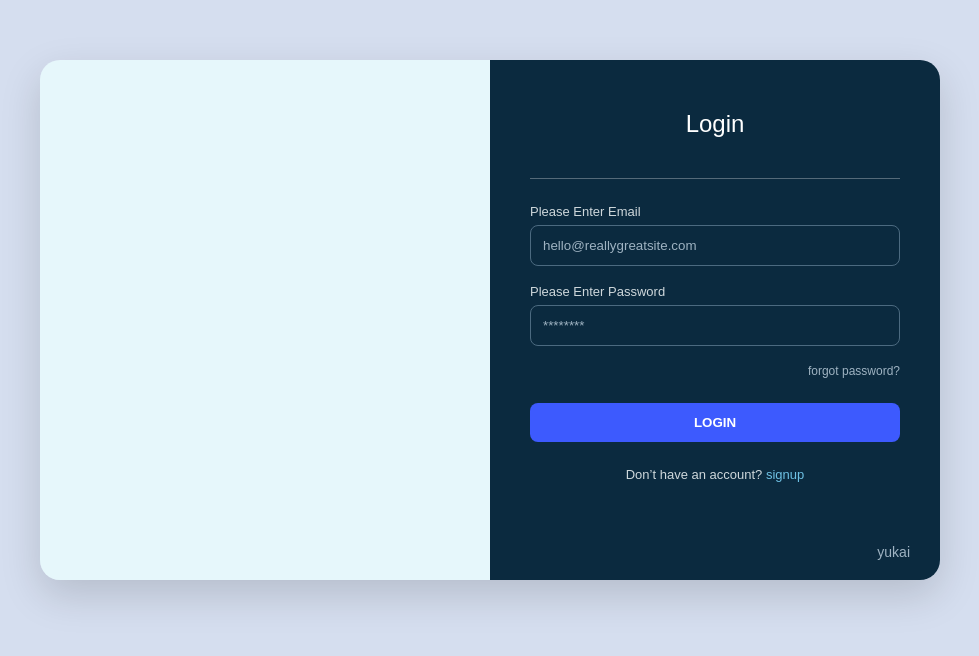
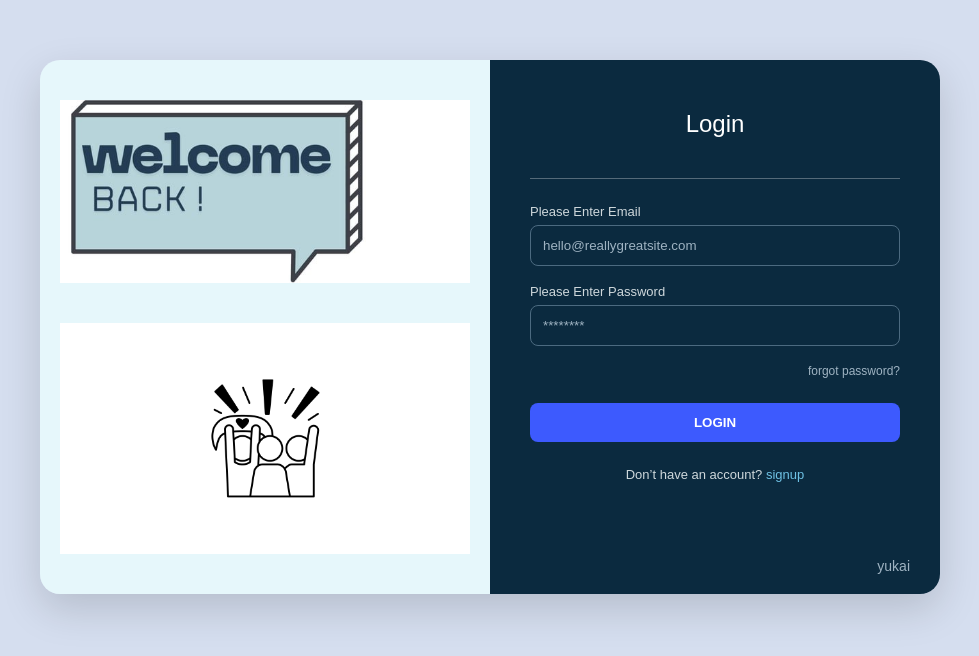
Before and after one commit to WaiZawTun-coder/yukai_frontend, a Next.js app: page /login in a window 1280 px wide. Shown: the top 656 px of the page, without its empty margins (150-1129 px from the left). Built offline with nearby package versions, Linux system fonts and the light colour scheme.

Commit message:
Create login page

```diff
--- a/src/app/css/login.css
+++ b/src/app/css/login.css
@@ -1,26 +1,38 @@
 .login-wrapper {
-  width: 900px;
-  height: 520px;
+  max-width: 900px;
+  width: 100%;
+  min-height: 520px;
   margin: 60px auto;
   display: flex;
   border-radius: 20px;
   overflow: hidden;
   box-shadow: 0 15px 40px rgba(0, 0, 0, 0.15);
 }
-.login-line {
-  border: none;
-  height: 1px;
-  background-color: rgba(255, 255, 255, 0.3);
-  margin: 35px 0 25px;
-}
+
 .login-left {
   width: 50%;
   background: #e6f7fb;
   display: flex;
+  flex-direction: column;
+  justify-content: center;
   align-items: center;
-  justify-content: center;
+  gap: 40px;
+  padding: 40px 20px;
 }
 
+.icon-img {
+  max-width: 900px;
+  width: 100%;
+  height: auto;
+}
+
+.people-img {
+  max-width: 5000px;
+  width: 100%;
+  height: auto;
+}
+
+/* RIGHT SIDE */
 .login-right {
   width: 50%;
   background: #0b2a3f;
@@ -28,10 +40,18 @@
   padding: 50px 40px;
   position: relative;
 }
+
 .login-right h2 {
   text-align: center;
   margin-bottom: 40px;
   font-weight: 500;
+}
+
+.login-line {
+  border: none;
+  height: 1px;
+  background-color: rgba(255, 255, 255, 0.3);
+  margin: 35px 0 25px;
 }
 
 .login-right form {
@@ -44,23 +64,7 @@
   margin-bottom: 6px;
   color: #cfd8dc;
 }
-login-right input {
-  background: transparent;
-  border: 1px solid #4c6a80;
-  border-radius: 8px;
-  padding: 12px;
-  color: #fff;
-  margin-bottom: 18px;
-  outline: none;
-}
 
-.login-right input::placeholder {
-  color: #9fb3c2;
-}
-
-.login-right input:focus {
-  border-color: #6ec1e4;
-}
 .login-right input {
   background: transparent;
   border: 1px solid #4c6a80;
@@ -78,6 +82,7 @@ login-right input {
 .login-right input:focus {
   border-color: #6ec1e4;
 }
+
 .forgot {
   text-align: right;
   font-size: 12px;
@@ -86,9 +91,6 @@ login-right input {
   text-decoration: none;
 }
 
-.forgot:hover {
-  color: #fff;
-}
 .login-right button {
   background: #3d5afe;
   border: none;
@@ -97,10 +99,6 @@ login-right input {
   color: #fff;
   font-weight: 600;
   cursor: pointer;
-}
-
-.login-right button:hover {
-  background: #304ffe;
 }
 
 .signup {
@@ -113,8 +111,8 @@ login-right input {
 .signup span {
   color: #6ec1e4;
   cursor: pointer;
+}
 
-}
 .brand {
   position: absolute;
   bottom: 20px;
@@ -122,3 +120,23 @@ login-right input {
   font-size: 14px;
   color: #9fb3c2;
 }
+
+@media (max-width: 768px) {
+  .login-wrapper {
+    min-height: 100vh;
+    margin: 0;
+    justify-content: center;
+    align-items: center;
+  }
+
+  .login-left {
+    display: none;
+  }
+
+  .login-right {
+    width: 100%;
+    max-width: 360px;
+    border-radius: 24px;
+    padding: 40px 24px;
+  }
+}
--- a/src/app/login/page.js
+++ b/src/app/login/page.js
@@ -3,6 +3,8 @@ const Login = () => {
     <div className="login-wrapper">
 
       <div className="login-left">
+        <img src="./Images/loginphoto1.jpg" alt="loginphoto1.jpg" className="icon-img"></img>
+         <img src="./Images/loginphoto2.jpg" alt="loginphoto2.jpg" className="people-img"></img>
 
       </div>
 
```
Also changed, not shown: public/Images/loginphoto1.jpg (added), public/Images/loginphoto2.jpg (added).
